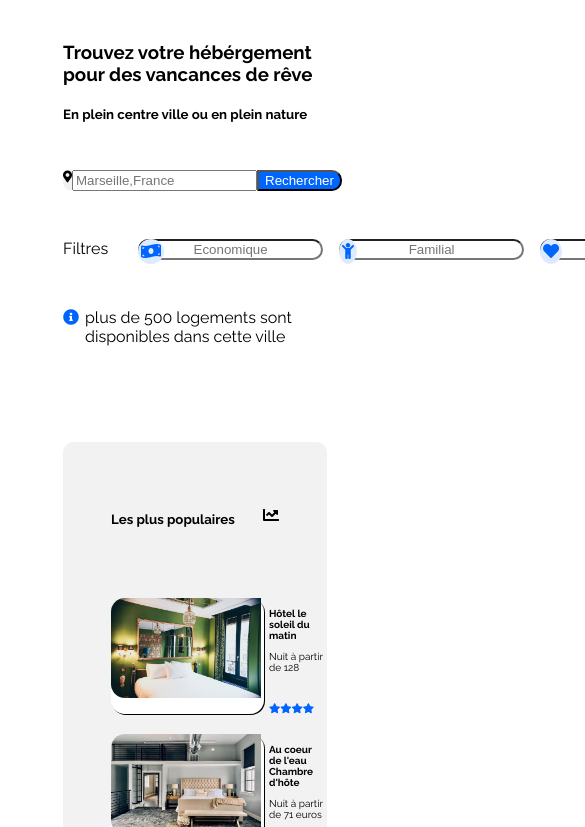
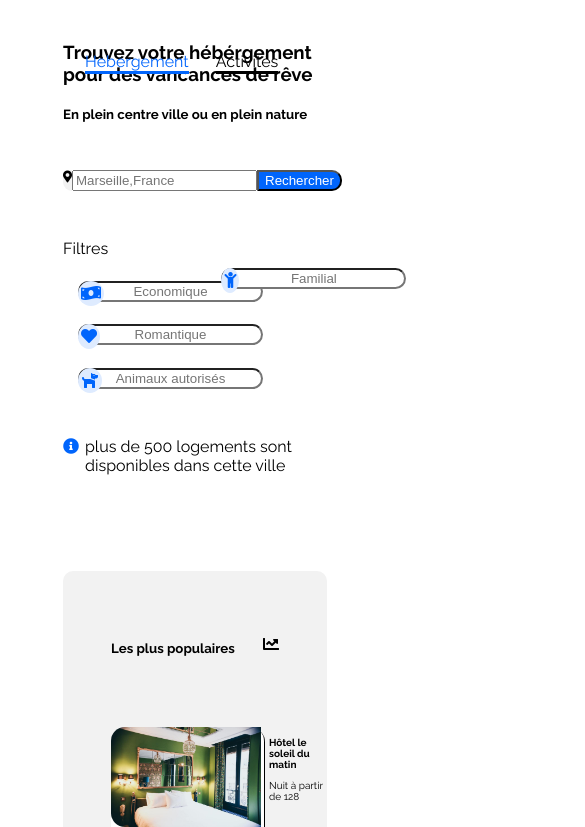
Before and after one commit to Fdiagana/projet_reservia, a plain HTML site: page index.html in a window 390 px wide. Shown: the part 82-909 px from the top of the page, 585 px wide, since content can reach past the window. Drawn offline with Linux system fonts and the light colour scheme.

Commit message:
position_absolute

```diff
--- a/index.html
+++ b/index.html
@@ -17,7 +17,7 @@
             <div class="liennav">
                 <div class="heb_act">
                     <a id="link1" class="linkcolor" href="#mon_hebergement">Hebergement</a>
-                    <a class="link" href="#mon_activite">Activites</a>
+                    <a class="link" href="#mon_activite">Activités</a>
                 </div>
                 <div>
                     <a class="linkcolor" href="#">s'inscrire</a>
--- a/style.css
+++ b/style.css
@@ -24,6 +24,7 @@ nav{
 .liennav{
     display: flex;
 }
+
 
 .link{
     margin: 7px;
@@ -66,7 +67,9 @@ nav{
 .filtre{
     display: flex;
     margin: 3em;
-
+}
+.filtreur{
+    display: flex;
 }
 .eco:hover{
     background-color:  #0065FC;
@@ -355,6 +358,43 @@ a
 /* CSS pour les smartphones*/
 @media all and (max-width: 1279px)
 {
+    /* navbar */
+    .nav{
+        position: relative;
+    }
+    .heb_act{
+        display: flex;
+        position: absolute;
+        top: 15%;
+        left: 20%;
+    }
+    #link1{
+        border-bottom: solid;
+        color: #0065FC ;
+        border-top: none;
+        margin-right: 20px;
+    }
+    .link{
+        border-bottom: solid;
+    }
+
+    /* css de la partie filtre */
+    .filtre{
+        position: relative;
+        display: flex;
+        flex-direction: column;
+        justify-content: space-between;
+        height: 150px;
+    }
+    .famille{
+        position: absolute;
+        margin-left: 60%;
+        margin-top: 11%;
+    }
+    .famille :hover{
+        background-color: none;
+    }
+
     /* partie chambre smartphone*/
   .bloc1{
       flex-direction: column-reverse;
```
Also changed, not shown: 1 other file.
